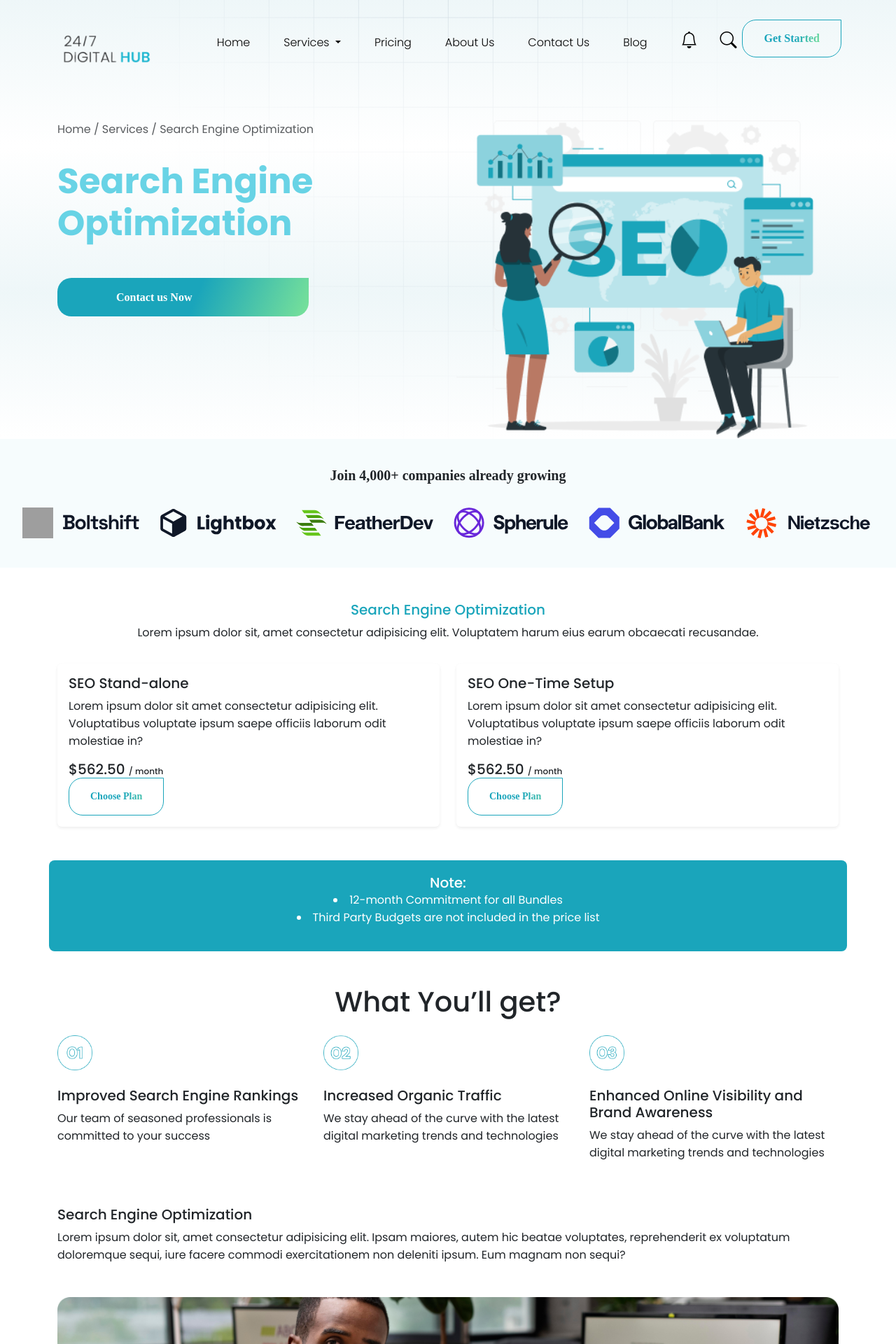
After one commit to ChidiebereIbiam/digitalhub, a Django app: page /service/1 in a window 1280 px wide. The commit adds this page. Shown: the top 1920 px of the page at 70% size. Run offline with Django 5.2, Linux system fonts and the light colour scheme; some libraries are stand-ins or nearby versions; some web fonts are replaced; grey boxes are pictures that could not be loaded.

Commit message:
"Updated base.html, contact_us_section.html, and pricing.html templates; modified views.py; and added CSS styles to style.css"

```diff
--- a/digitalhub/core/templates/core/base.html
+++ b/digitalhub/core/templates/core/base.html
@@ -55,7 +55,7 @@
                                     Services
                                 </a>
                                 <ul class="dropdown-menu">
-                                    <li><a class="dropdown-item" href="#">Search Engine Optimisation</a></li>
+                                    <li><a class="dropdown-item" href="{% url "service_details"  "test" %}">Search Engine Optimisation</a></li>
                                     <li><a class="dropdown-item" href="#">Social Media management</a></li>
                                     <li><a class="dropdown-item" href="#">Content Creation and management</a></li>
                                     <li><a class="dropdown-item" href="#">Advertising services</a></li>
--- a/digitalhub/core/templates/core/components/contact_us_section.html
+++ b/digitalhub/core/templates/core/components/contact_us_section.html
@@ -1,6 +1,6 @@
 {% load static %}
 <!-- Contact Form -->
-<section class="contact-content-wrapper">
+<section class="contact-content-wrapper container-fluid">
     <div class="container-fluid ">
         <div class="contact-content">
             <div class="contact-form1">
@@ -12,13 +12,16 @@
                                 <h1 class="letss-help-you1">
                                     Lets’s help you understand your business
                                 </h1>
+                                <form method="post" action="{% url "contact_us" %}">
+                                    {% csrf_token %}
                                     <div class="contact-form-inputs">
                                         <div class="component-81">
                                             <div class="text46">Name</div>
                                             <div class="contact-form-input-field-conta-parent">
                                                 <div class="contact-form-input-field-conta">
                                                     <div class="contact-form-input-field-wrapp">
-                                                    <input class="enter-name2" placeholder="Enter name" type="text" />
+                                                        <input class="enter-name2" placeholder="Enter name"
+                                                            type="text" name="name" required/>
 
                                                         <div class="contact-form-field-icons">
                                                             <img class="iconixtolinearuser1" alt=""
@@ -35,7 +38,7 @@
                                                 <div class="contact-form-input-field-conta">
                                                     <div class="contact-form-input-field-wrapp">
                                                         <input class="email-address4" placeholder="Email address"
-                                                        type="text" />
+                                                            type="email" name="email" required/>
 
                                                         <div class="contact-form-field-icons">
                                                             <img class="iconixtolinearuser1" alt=""
@@ -43,7 +46,7 @@
                                                         </div>
                                                     </div>
                                                 </div>
-                                            <div class="additional-text6">Additional text</div>
+
                                             </div>
                                         </div>
                                         <div class="component-81">
@@ -51,7 +54,8 @@
                                             <div class="contact-form-input-field-conta-parent">
                                                 <div class="contact-form-input-field-conta">
                                                     <div class="contact-form-input-field-wrapp">
-                                                    <input class="enter-name2" placeholder="Enter name" type="text" />
+                                                        <input class="enter-name2" placeholder="Enter name"
+                                                            type="text" name="subject" required/>
 
                                                         <div class="contact-form-field-icons">
                                                             <img class="iconixtolinearuser1" alt=""
@@ -67,7 +71,7 @@
                                             <div class="frame-parent43">
                                                 <div class="frame-wrapper17">
                                                     <div class="contact-form-input-field-wrapp">
-                                                    <div class="how-can-we1">Enter Message</div>
+                                                        <textarea name="message" class="form-control" rows=3 required></textarea>
                                                         <div class="contact-form-field-icons">
                                                             <img class="iconixtolinearuser1" loading="lazy" alt=""
                                                                 src="{% static "images/assets/iconixtolinearedit.svg" %}" />
@@ -78,6 +82,11 @@
                                             </div>
                                         </div>
                                     </div>
+
+                                    <button class="button52">
+                                        <b class="text84">Submit</b>
+                                    </button>
+                                </form>
                             </div>
                         </div>
                         <div class="submit-button-wrapper">
@@ -107,9 +116,7 @@
                             </div>
                         </div>
                     </div>
-                    <button class="button52">
-                        <b class="text84">Submit</b>
-                    </button>
+
                 </div>
             </div>
 
--- /dev/null
+++ b/digitalhub/core/templates/core/service-details.html
@@ -0,0 +1,133 @@
+{% extends "core/base.html" %}
+{% load static %}
+{% block title %}
+Services Details -
+{% endblock title %}
+
+{% block herosection %}
+<section class="herosection">
+
+    <div class="container">
+        <div class="row">
+            <div class="col-md-6">
+                <div class="">
+                    <nav aria-label="breadcrumb">
+                        <ol class="breadcrumb">
+                            <li class="breadcrumb-item active" aria-current="page">Home / Services / Search Engine
+                                Optimization</li>
+                        </ol>
+                    </nav>
+                    <h1 class="py-lg-3 fw-bolder" id="big">Search Engine <br> Optimization</h1>
+
+                </div>
+                <div class="py-lg-4">
+                    <button class="button39">
+                        <b class="text40">Contact us Now</b>
+                    </button>
+                </div>
+            </div>
+            <div class="col-md-6">
+
+
+                <img src="{% static 'images/assets/rafiki.png' %}" class="img-fluid" alt="...">
+
+
+            </div>
+        </div>
+    </div>
+</section>
+{% endblock herosection %}
+
+
+{% block main %}
+<!-- Social Proof Section -->
+{% include "core/components/social_proof_section.html" %}
+
+<div class="container mt-5 standalone-prices">
+    <h5 class="text-center text-custom-color">Search Engine Optimization</h5>
+    <p class="text-center">Lorem ipsum dolor sit, amet consectetur adipisicing elit. Voluptatem harum eius earum
+        obcaecati
+        recusandae.</p>
+
+    <div class="row">
+        <div class="col-sm-6 mt-3 ">
+            <div class="card shadow-sm border-0 rounded">
+                <div class="card-body d-flex flex-column justify-content-between">
+                    <div>
+                        <h5 class="card-title">SEO Stand-alone</h5>
+                        <p>Lorem ipsum dolor sit amet consectetur adipisicing elit. Voluptatibus voluptate ipsum saepe
+                            officiis
+                            laborum odit molestiae in?</p>
+                    </div>
+                    <div class="">
+                        <h5 class="amount mb-0">$562.50 <small>/ month</small></h5>
+                        <a href="#" class="i-am-an1 btn btn-sm">Choose Plan</a>
+                    </div>
+                </div>
+            </div>
+        </div>
+
+        <div class="col-sm-6 mt-3 ">
+            <div class="card shadow-sm border-0 rounded">
+                <div class="card-body d-flex flex-column justify-content-between">
+                    <div>
+                        <h5 class="card-title">SEO One-Time Setup</h5>
+                        <p>Lorem ipsum dolor sit amet consectetur adipisicing elit. Voluptatibus voluptate ipsum saepe
+                            officiis
+                            laborum odit molestiae in?</p>
+                    </div>
+                    <div class="">
+                        <h5 class="amount mb-0">$562.50 <small>/ month</small></h5>
+                        <a href="#" class="i-am-an1 btn btn-sm">Choose Plan</a>
+                    </div>
+                </div>
+            </div>
+        </div>
+    </div>
+</div>
+
+
+<div class="container mt-5 mb-5 standalone">
+    <h5> Note:</h5>
+    <ul>
+        <li>12-month Commitment for all Bundles</li>
+        <li>Third Party Budgets are not included in the price list</li>
+    </ul>
+</div>
+
+<h1 class="what-youll-get text-center">What You’ll get?</h1>
+
+<section class="benefits container mt-4">
+    <div class="row">
+        <div class="col-sm-4">
+            <img src="{% static 'images/assets/01.png' %}" class="benefit-image mb-4" alt="" >
+            <h5>Improved Search Engine Rankings</h5>
+            <p>Our team of seasoned professionals is committed to your success</p>
+        </div>
+        <div class="col-sm-4">
+            <img src="{% static 'images/assets/02.png' %}" class="benefit-image mb-4" alt="" >
+            <h5>Increased Organic Traffic</h5>
+            <p>We stay ahead of the curve with the latest digital marketing trends and technologies</p>
+        </div>
+        <div class="col-sm-4">
+            <img src="{% static 'images/assets/03.png' %}" class="benefit-image mb-4" alt="" >
+            <h5>Enhanced Online Visibility and Brand Awareness</h5>
+            <p>We stay ahead of the curve with the latest digital marketing trends and technologies</p>
+        </div>
+    </div>
+
+    <div class="mt-5 mb-5">
+        <h5>Search Engine Optimization</h5>
+    <p>Lorem ipsum dolor sit, amet consectetur adipisicing elit. Ipsam maiores, autem hic beatae voluptates, reprehenderit ex voluptatum doloremque sequi, iure facere commodi exercitationem non deleniti ipsum. Eum magnam non sequi?</p>
+    </div>
+    <img src="{% static 'images/assets/service-image.png' %}" class="img-fluid mb-5" alt="" srcset="">
+
+
+
+</section>
+<!-- Contact Form -->
+{% include "core/components/contact_us_section.html" %}
+
+<!-- Newsletter Sign-Up -->
+{% include "core/components/newsletter_section.html" %}
+{% endblock %}
--- a/digitalhub/core/views.py
+++ b/digitalhub/core/views.py
@@ -88,7 +88,7 @@
 
 
 def service_details(request, slug):
-    services = Service.objects.all()
-    service = get_object_or_404(Service, slug=slug)
-    context = {"services": services, "service": service}
-    return render(request, "core/service-details.html", context)
+    # services = Service.objects.all()
+    # service = get_object_or_404(Service, slug=slug)
+    # context = {"services": services, "service": service}
+    return render(request, "core/service-details.html")
--- a/digitalhub/static/css/style.css
+++ b/digitalhub/static/css/style.css
@@ -1045,3 +1045,8 @@
       gap: var(--gap-base);
     }
   }
+  .benefit-image {
+    width: 50px;
+    height: 50px;
+    object-fit: cover;
+  }
```
Also changed, not shown: digitalhub/core/templates/email/contact_us_email.html (added, +31 -0 lines), digitalhub/core/templates/core/pricing.html (deleted), digitalhub/static/images/assets/01.png (added), digitalhub/static/images/assets/02.png (added), digitalhub/static/images/assets/03.png (added), digitalhub/static/images/assets/rafiki.png (added), digitalhub/static/images/assets/service-image.png (added). Lines whose indentation alone changed are shown as unchanged.
